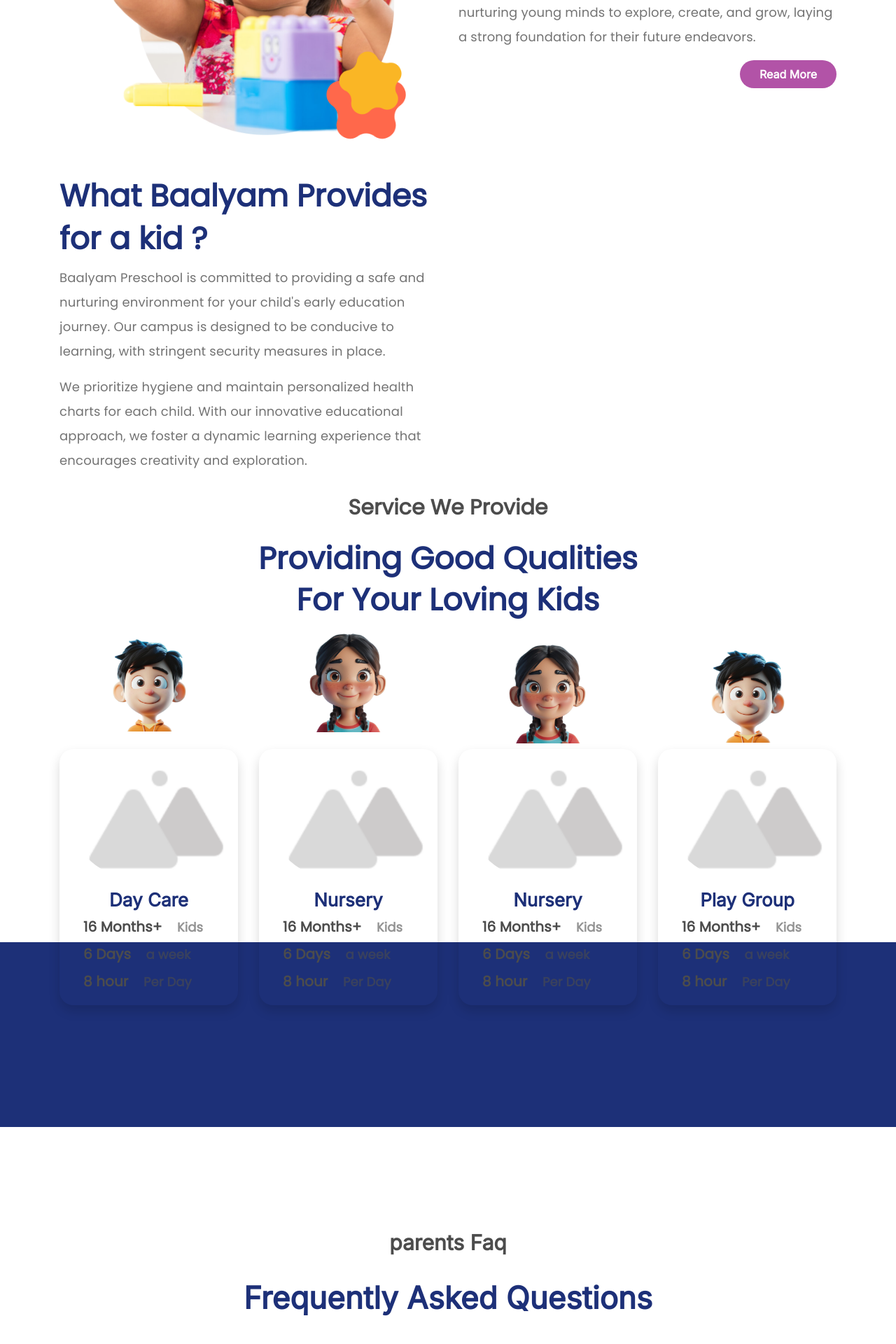
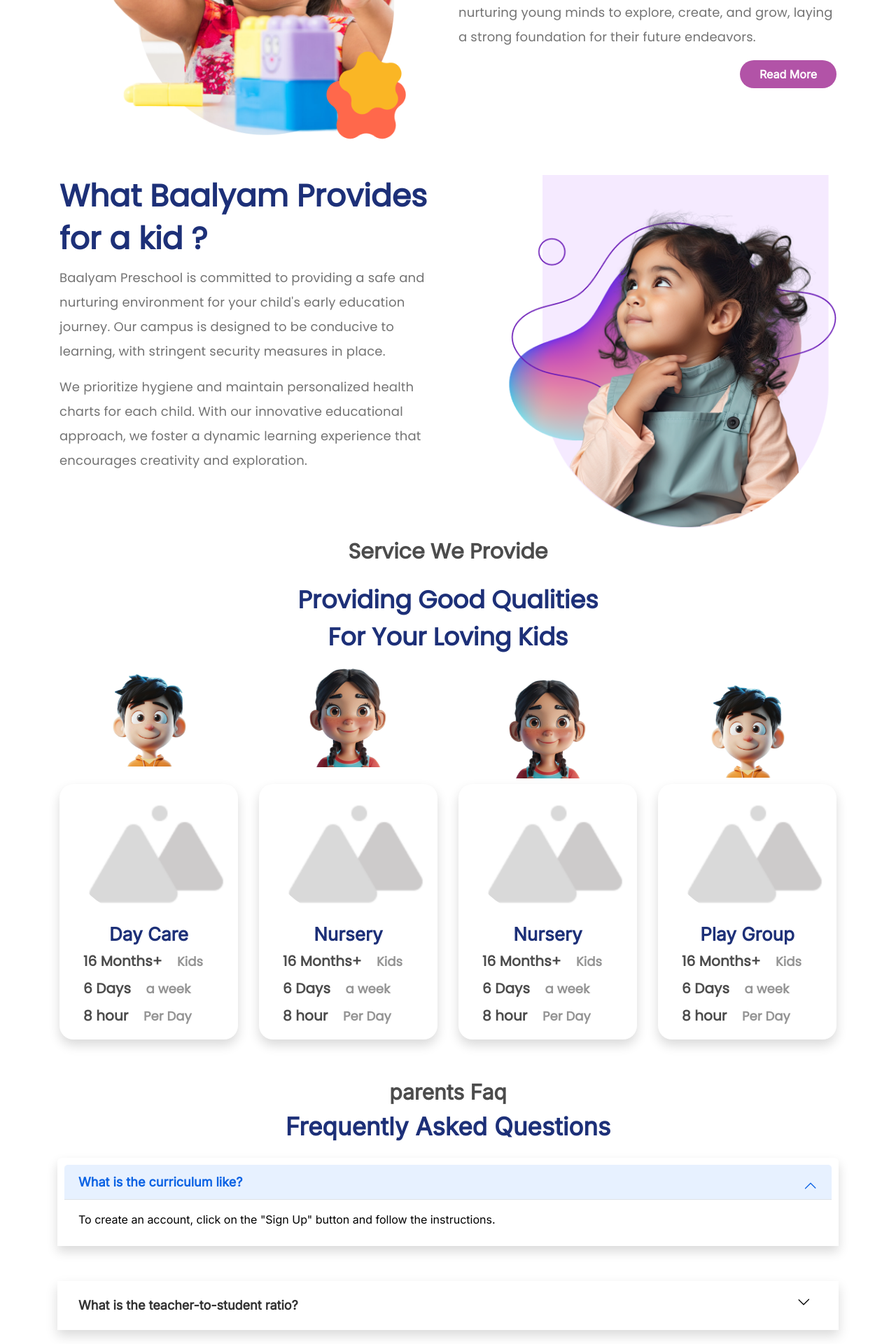
Before and after one commit to bhavi-creations/baalyam, a PHP site: page / in a window 1280 px wide. Shown: the part 1814-3734 px from the top of the page at 70% size. Run offline with PHP 8.4, Linux system fonts and the light colour scheme; some libraries are stand-ins or nearby versions.

Commit message:
index page changes

```diff
--- a/assests/style.css
+++ b/assests/style.css
@@ -130,11 +130,9 @@
     color: #1D3078;
 text-align: center;
 font-family: Poppins;
-font-size: 44px;
+font-size: 35px;
 font-style: normal;
 font-weight: 700;
-line-height: 59px; /* 134.091% */
-letter-spacing: 0.1px;
 }
 .img-icon {
     border-radius:50%;
@@ -193,9 +191,8 @@
 }
 .faq_heading {
     font-family: Inter;
-font-size: 44px;
+font-size: 35px;
 font-weight: 700;
-line-height: 105.17px;
 text-align: center;
 color:#1D3078;
 }
--- a/index.html
+++ b/index.html
@@ -161,6 +161,9 @@
                     <p class="what_provides_para">Baalyam Preschool is committed to providing a safe and nurturing environment for your child's early education journey. Our campus is designed to be conducive to learning, with stringent security measures in place.</p>
                     <p class="what_provides_para">We prioritize hygiene and maintain personalized health charts for each child. With our innovative educational approach, we foster a dynamic learning experience that encourages creativity and exploration.</p>
                 </div>
+                <div class="col-12 col-sm-12 col-md-6 col-lg-6 col-xl-6">
+                    <img src="assests/images/Baby.png" class="img-fluid"/>
+                </div>
             </div>
         </div>
     </div>
@@ -177,7 +180,7 @@
     </div>
 
     <div class="section6 ">
-        <div class="container ">
+        <div class="container">
             <div class="row">
                 <div class="col-12 col-sm-12 col-md-6 col-lg-3 col-xl-3">
                     <img src="assests/images/home-kid1.png" class="img-fluid"/>
@@ -267,8 +270,8 @@
             </div>
         </div>
 
-        <div class="section8">
-        </div>
+        <!-- <div class="section8">
+        </div>   -->
     </div>
 
     <!-- <div class="last-sec">
@@ -391,19 +394,19 @@
             </div>
         </div>
         <div class="row mt-5">
-            <div class="col-3">
+            <div class="col-6 col-sm-6 col-md-3 col-lg-3 col-xl-3">
                 <h1 class="key-fact-head">key fact about
                     Baalyam</h1>
             </div>
-            <div class="col-3">
+            <div class="col-6 col-sm-6 col-md-3 col-lg-3 col-xl-3">
                 <p class="number"> 04+</p>
                 <p class="branch"> Branches</p>
             </div>
-            <div class="col-3">
+            <div class="col-6 col-sm-6 col-md-3 col-lg-3 col-xl-3">
                 <p class="number"> 04+</p>
                 <p class="branch"> Branches</p>
             </div>
-            <div class="col-3">
+            <div class="col-6 col-sm-6 col-md-3 col-lg-3 col-xl-3">
                 <p class="number"> 04+</p>
                 <p class="branch"> Branches</p>
             </div>
```
